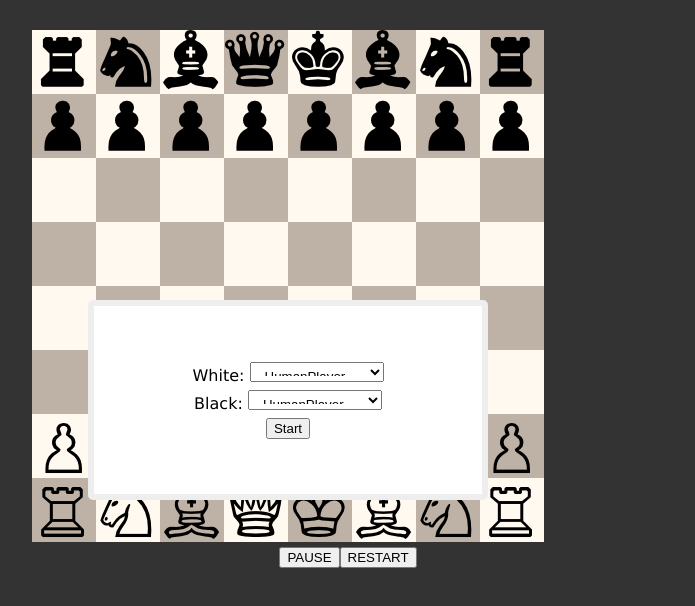
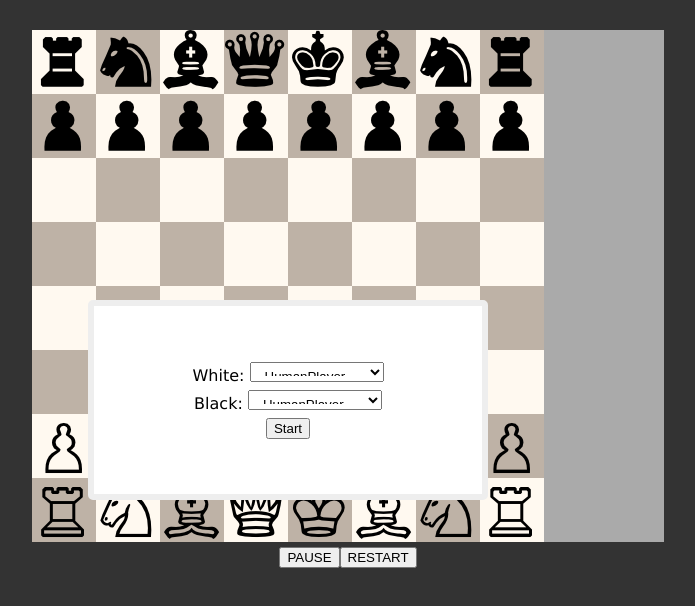
Before and after one commit to ma2ciek/chess, a React app: page / in a window 1280 px wide. Shown: the top 606 px of the page, without its empty margins (292-987 px from the left). Built offline with nearby package versions, Linux system fonts and the light colour scheme.

Commit message:
Added test for simple mates, reverted commented parts in views.

```diff
--- a/package.json
+++ b/package.json
@@ -5,7 +5,7 @@
     "test": "./node_modules/.bin/mocha --require ts-node/register 'test/**/*.ts'",
     "coverage": "./node_modules/.bin/c8 ./node_modules/.bin/mocha --require ts-node/register 'test/**/*.ts'",
     "test:watch": "./node_modules/.bin/mocha --require ts-node/register 'test/**/*.ts' --watch",
-    "start": "./node_modules/.bin/webpack-cli --watch --mode development & node server.js",
+    "start": "node server.js",
     "build": "./node_modules/.bin/webpack-cli --watch --mode development",
     "production": "./node_modules/.bin/webpack-cli --watch --mode production & node server.js"
   },
--- a/src/engine/Game.ts
+++ b/src/engine/Game.ts
@@ -3,6 +3,7 @@ import Emitter from './Emitter';
 import IPlayer from './IPlayer';
 import MoveController from './MoveController';
 import { isDraw, isCurrentPlayerCheckmated, createChessBoardAtInitialPosition } from './board-utils';
+import { Move } from './utils';
 
 type GameInfo = Readonly<{
 	draw: boolean;
@@ -21,6 +22,8 @@ export default class Game {
 		win: false,
 		lastPlayer: -1,
 	};
+
+	public readonly history: Move[] = [];
 
 	constructor(
 		private players: IPlayer[],
@@ -116,6 +119,8 @@ export default class Game {
 				return;
 			}
 
+			this.history.push( move );
+
 			// Save player color before switch.
 			const turnColor = this.board.turnColor;
 			this.board = MoveController.applyMove( this.board, move );
@@ -127,6 +132,8 @@ export default class Game {
 					lastPlayer: turnColor,
 					draw: false,
 				};
+
+				console.log( 'checkmate 1' );
 			}
 
 			// TODO: handle other draws.
--- a/src/engine/ai/AIPlayer.ts
+++ b/src/engine/ai/AIPlayer.ts
@@ -1,7 +1,7 @@
 import Chessboard from '../Chessboard';
 import getMoveSymbol from '../getMoveSymbol';
 import IPlayer from '../IPlayer';
-import { Move } from '../utils';
+import { Move, getColor } from '../utils';
 
 export default abstract class AIPlayer implements IPlayer {
 	public isHuman() {
@@ -22,7 +22,7 @@ export default abstract class AIPlayer implements IPlayer {
 		const timeDiff = Date.now() - d;
 
 		console.log(
-			board.turnColor === 0 ? 'White' : 'Black',
+			getColor( board.turnColor ),
 			this.constructor.name,
 			counted,
 			Math.round( counted / timeDiff * 1000 ) + ' moves/s',
--- a/src/engine/ai/SimpleAIPlayer.ts
+++ b/src/engine/ai/SimpleAIPlayer.ts
@@ -14,7 +14,7 @@ export default class SimpleAIPlayer extends AIPlayer {
 	}
 
 	protected async _move( board: Chessboard ): Promise<MoveInfo> {
-		const board1moves = board.getPossibleMoves();
+		const board1moves = board.getAvailableMoves();
 		let bestValueForBoard2 = -Infinity;
 		let bestMove: Move | null = null;
 		let counted = 0;
@@ -51,10 +51,10 @@ export default class SimpleAIPlayer extends AIPlayer {
 				// This should be initialized with higher value than the bestValueForBoard2.
 				let bestValueForBoard4 = -1000;
 
-				if ( isCurrentPlayerCheckmated( board3 ) ) {
-					worstValueForBoard3 = -1000;
-					break;
-				}
+				// if ( isCurrentPlayerCheckmated( board3 ) ) {
+				// 	worstValueForBoard3 = -1000;
+				// 	break;
+				// }
 
 				if ( isDraw( board3 ) ) {
 					worstValueForBoard3 = 0;
--- a/src/view/GameContainer.tsx
+++ b/src/view/GameContainer.tsx
@@ -4,6 +4,8 @@ import { getColor } from '../engine/utils';
 import Chessboard from './Chessboard';
 
 import Storage from './Storage';
+import { createChessBoardFromFenPosition } from '../engine/board-utils';
+import MoveList from './MoveList';
 
 interface GamePlayers {
 	white: string;
@@ -44,9 +46,9 @@ export default class GameContainer extends React.Component<{}, GameContainerStat
 		this.history[ 0 ] = Engine.fenParser.stringify( this.game.getBoard() );
 
 		this.game.changeEmitter.subscribe( () => {
-			// if ( !this.history[ this.game.getBoard().turn ] ) {
-			// 	this.history[ this.game.getBoard().turn ] = Engine.fenParser.stringify( this.game.getBoard() );
-			// }
+			if ( !this.history[ this.game.getBoard().turnColor ] ) {
+				this.history[ this.game.getBoard().turnColor ] = Engine.fenParser.stringify( this.game.getBoard() );
+			}
 
 			this.forceUpdate();
 		} );
@@ -62,6 +64,7 @@ export default class GameContainer extends React.Component<{}, GameContainerStat
 
 	public render() {
 		const { showInfo } = this.state;
+		const game = this.game;
 		const board = this.game.getBoard();
 		const activePlayer = this.game.getActivePlayer();
 		const playerNames = this.game.getPlayerNames();
@@ -73,7 +76,7 @@ export default class GameContainer extends React.Component<{}, GameContainerStat
 			<div className='game-container'>
 				<div className='board-container'>
 					<Chessboard board={ board } activePlayer={ activePlayer } paused={ this.game.paused } />
-					{/* <MoveList history={ board.history } onClick={ turn => this.setTurn( turn ) } /> */}
+					<MoveList history={ game.history } onClick={ turn => this.setTurn( turn ) } />
 				</div>
 
 				<div className='button-section'>
@@ -152,16 +155,13 @@ export default class GameContainer extends React.Component<{}, GameContainerStat
 		this.game.restart();
 	}
 
-	// private setTurn( index: number ) {
-		// this.game.pause();
+	private setTurn( index: number ) {
+		this.game.pause();
 
-		// const position = this.history[ index + 1 ];
+		const position = this.history[ index + 1 ];
 
-		// const cbHistory = this.game.getBoard().history.moves.slice( 0, index + 1 );
+		const board = createChessBoardFromFenPosition( position );
 
-		// const board = Engine.Chessboard.fromFenPosition( position, cbHistory );
-
-		// this.game.setBoard( board );
-		// TODO
-	// }
+		this.game.setBoard( board );
+	}
 }
--- a/src/view/MoveList.tsx
+++ b/src/view/MoveList.tsx
@@ -1,43 +1,42 @@
-// import * as React from 'react';
-// import { BoardHistory } from '../engine/Engine';
-// import getMoveSymbol from '../engine/getMoveSymbol';
+import * as React from 'react';
+import getMoveSymbol from '../engine/getMoveSymbol';
+import { Move } from '../engine/utils';
 
-// interface MoveListProps {
-// 	history: BoardHistory;
-// 	onClick: ( moveIndex: number ) => void;
-// }
+interface MoveListProps {
+	history: Move[];
+	onClick: ( moveIndex: number ) => void;
+}
 
-// export default class MoveList extends React.Component<MoveListProps> {
-// 	public render() {
-// 		return (
-// 			<div className='move-list'>
-// 				<table>
-// 					<tbody>
-// 						{ this.getMoveArr() }
-// 					</tbody>
-// 				</table>
-// 			</div>
-// 		);
-// 	}
+export default class MoveList extends React.Component<MoveListProps> {
+	public render() {
+		return (
+			<div className='move-list'>
+				<table>
+					<tbody>
+						{ this.getMoveArr() }
+					</tbody>
+				</table>
+			</div>
+		);
+	}
 
-// 	private getMoveArr() {
-// 		const { history, onClick } = this.props;
+	private getMoveArr() {
+		const { history, onClick } = this.props;
 
-// 		const moves = history.moves;
-// 		const movesArr: JSX.Element[] = [];
+		const movesArr: JSX.Element[] = [];
 
-// 		for ( let i = 0; i < moves.length; i += 2 ) {
-// 			const index = i / 2 + 1;
+		for ( let i = 0; i < history.length; i += 2 ) {
+			const index = i / 2 + 1;
 
-// 			movesArr.push(
-// 				<tr key={ index }>
-// 					<td>{ index }</td>
-// 					<td onClick={ () => onClick( i ) }>{ getMoveSymbol( moves[ i ] ) } </td>
-// 					<td onClick={ () => onClick( i + 1 ) }>{ moves[ i + 1 ] ? getMoveSymbol( moves[ i + 1 ] ) : '' }</td>
-// 				</tr>,
-// 			);
-// 		}
+			movesArr.push(
+				<tr key={ index }>
+					<td>{ index }</td>
+					<td onClick={ () => onClick( i ) }>{ getMoveSymbol( history[ i ] ) } </td>
+					<td onClick={ () => onClick( i + 1 ) }>{ history[ i + 1 ] ? getMoveSymbol( history[ i + 1 ] ) : '' }</td>
+				</tr>,
+			);
+		}
 
-// 		return movesArr;
-// 	}
-// }
+		return movesArr;
+	}
+}
```
Also changed, not shown: test/engine/Chessboard.ts (+60 -2 lines), test/engine/figures/King.ts (+0 -1 lines).
